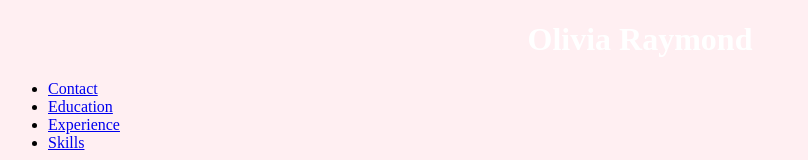
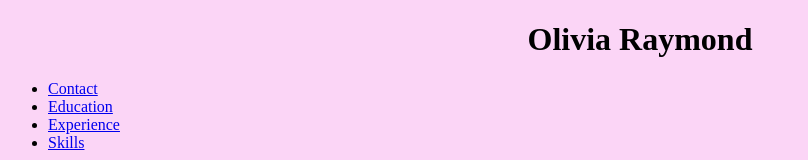
Before and after one commit to oliviaraymond/oliviaraymond.github.io, a plain HTML site: page resume.html in a window 1280 px wide. Shown: the top 160 px of the page, without its empty margins (0-808 px from the left). Drawn offline with Linux system fonts and the light colour scheme.

Commit message:
Update style.css

```diff
--- a/style.css
+++ b/style.css
@@ -1,11 +1,12 @@
 
 body {
-  background-color: #FFEFF2;
+  background-color: #FBD5F6;
 }
 
 h1 {
-  color: white;
+  color: black;
   text-align: center;
+
 }
 
 p {
```
